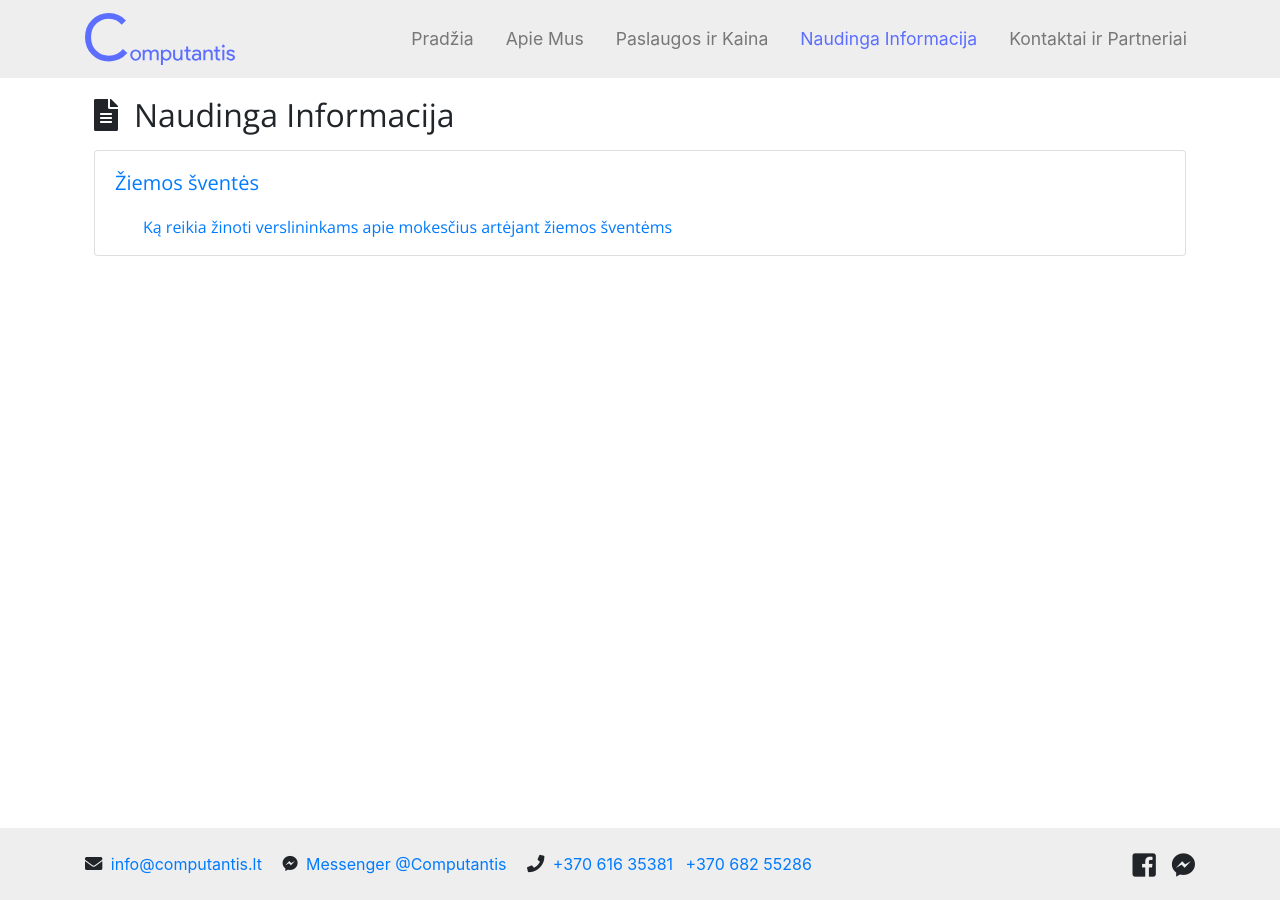
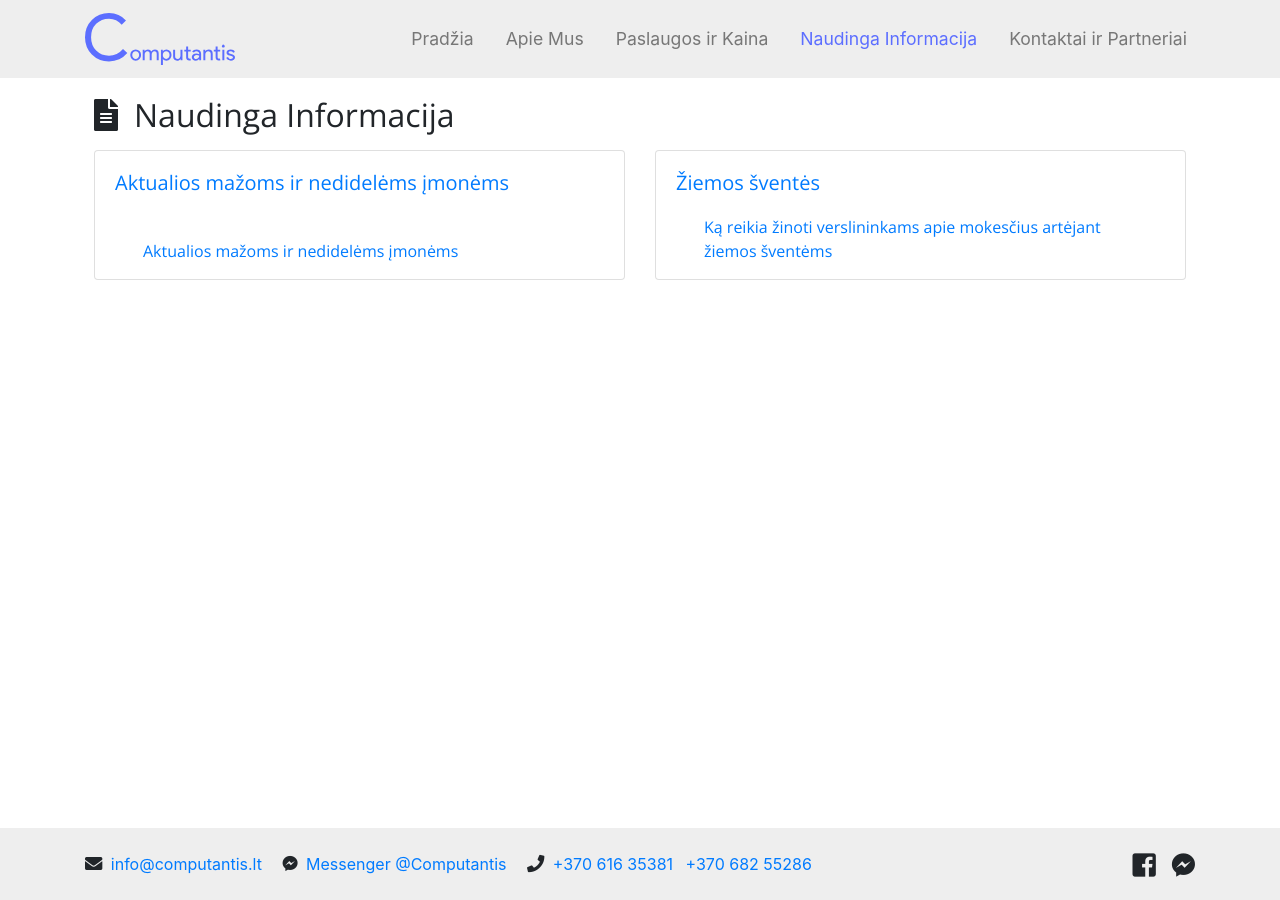
Before and after one commit to MantasJan/Computantis, a Jekyll site: the page built from puslapiai/naudinga.html, in a window 1280 px wide. Built offline with Jekyll 4.4.1, drawn with Linux system fonts in a browser that asks for light colours; nearby versions of some CDN libraries.

Commit message:
Fix
Added a post and edited some photos

```diff
--- /dev/null
+++ b/_posts/2020-02-26-aktualios-mazoms-imonems.md
@@ -0,0 +1,5 @@
+---
+layout: post
+title: Aktualios mažoms ir nedidelėms įmonėms
+---
+[Aktualios mažoms ir nedidelėms įmonėms](https://www.vmi.lt/cms/web/kmdb/1.10.13.2.9/-/asset_publisher/0OhS/content/kuriais-atvejais-teikiant-nauda-darbuotojams-ir-arba-ju-seimos-nariams-kai-neimanoma-nustatyti-konkrecios-gautos-individualios-naudos-patirtos-islaido/10174?redirect=https://www.vmi.lt/cms/web/kmdb/1.10.13.2.9?p_p_id=101_INSTANCE_0OhS&p_p_lifecycle=0&p_p_state=normal&p_p_mode=view&p_p_col_id=column-1&p_p_col_count=1&fbclid=IwAR1C3NStVHIRwZmthpV-0E8p4pWnAaNYktiKu-VX9S0EzMVFptFf9SeExu8)
--- a/puslapiai/paslaugosirkaina.html
+++ b/puslapiai/paslaugosirkaina.html
@@ -13,11 +13,9 @@ layout: default
     <li> Sodros ir GPM ataskaitas. </li>
   </ul>
 </div>
-<a class="btn button mt-2 mr-3 col-12 col-sm-auto" href="{{site.baseurl}}/failai/kainininkas.pdf" role="button">Kainininkas</a>
 <a class="btn button mt-2 mr-3 col-12 col-sm-auto" href="{{site.baseurl}}/failai/Planas-MINI.pdf" role="button">Planas MINI</a>
 <a class="btn button mt-2 mr-3 col-12 col-sm-auto" href="{{site.baseurl}}/failai/Planas-MIDI-ne-PVM-moketojams.pdf" role="button">Planas MIDI ne PVM mokėtojams</a>
 <a class="btn button mt-2 mr-3 col-12 col-sm-auto" href="{{site.baseurl}}/failai/Planas-MIDI-PVM-moketojams.pdf" role="button">Planas MIDI PVM mokėtojams</a>
-
 <p class="mt-3">
   Kaina priklauso nuo imones veiklos, narių, samdomų darbuotojų, išrašomų ir gaunamų sąskaitų faktūrų skaičiaus. Nuo pinigų operacijų skaičiaus, sezoniškumo ir pan. Susisiekite su mumis ir manau, kad rasime abiems pusėms tinkamą sprendimą.
 </p>
```
Also changed, not shown: nuotraukos/nuotrauka.png (added), nuotraukos/nuotrauka2.png, nuotraukos/senanuotrauka.jpg (renamed from nuotraukos/nuotrauka.jpg), nuotraukos/senanuotrauka2.png (added).
